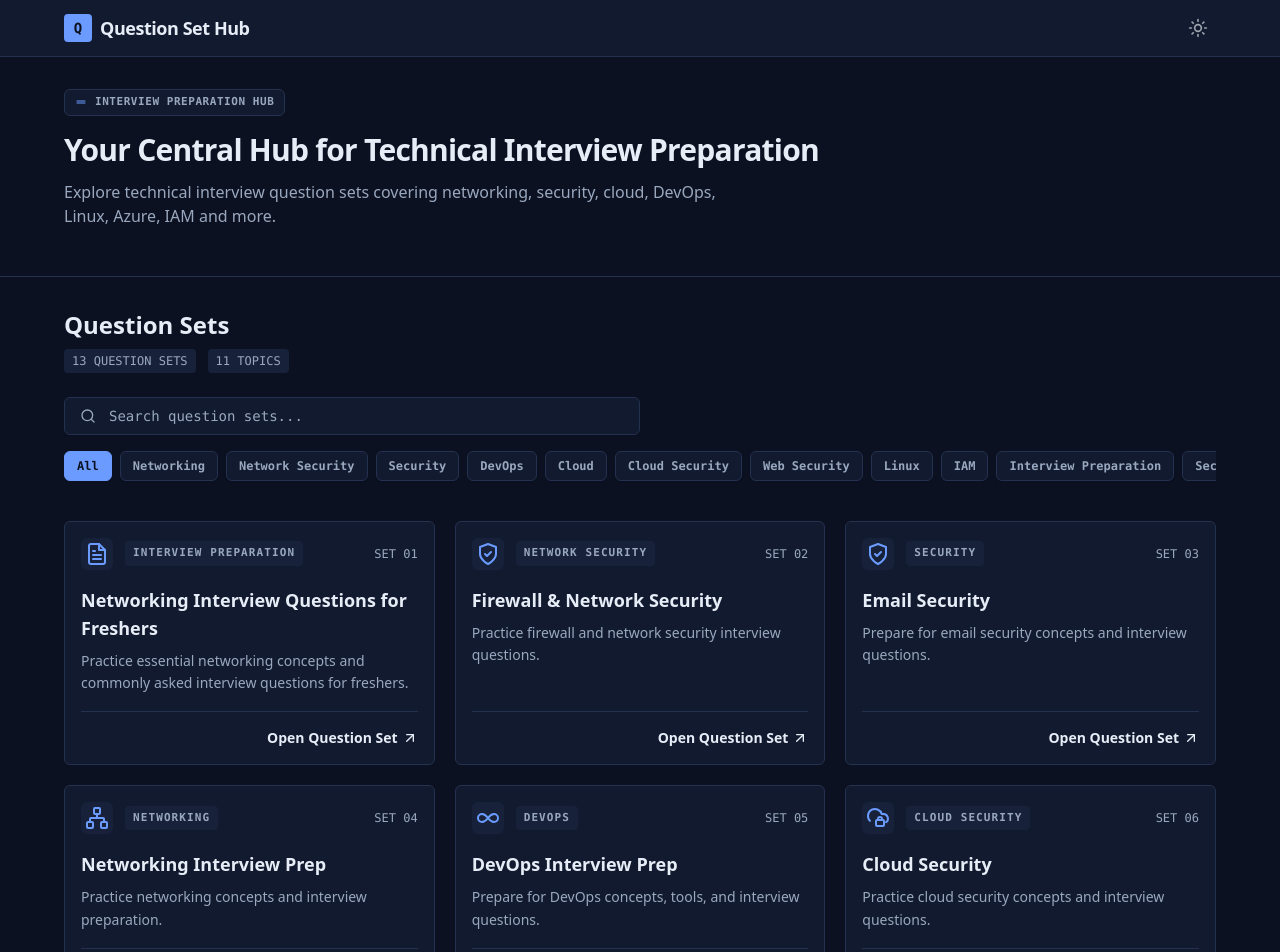
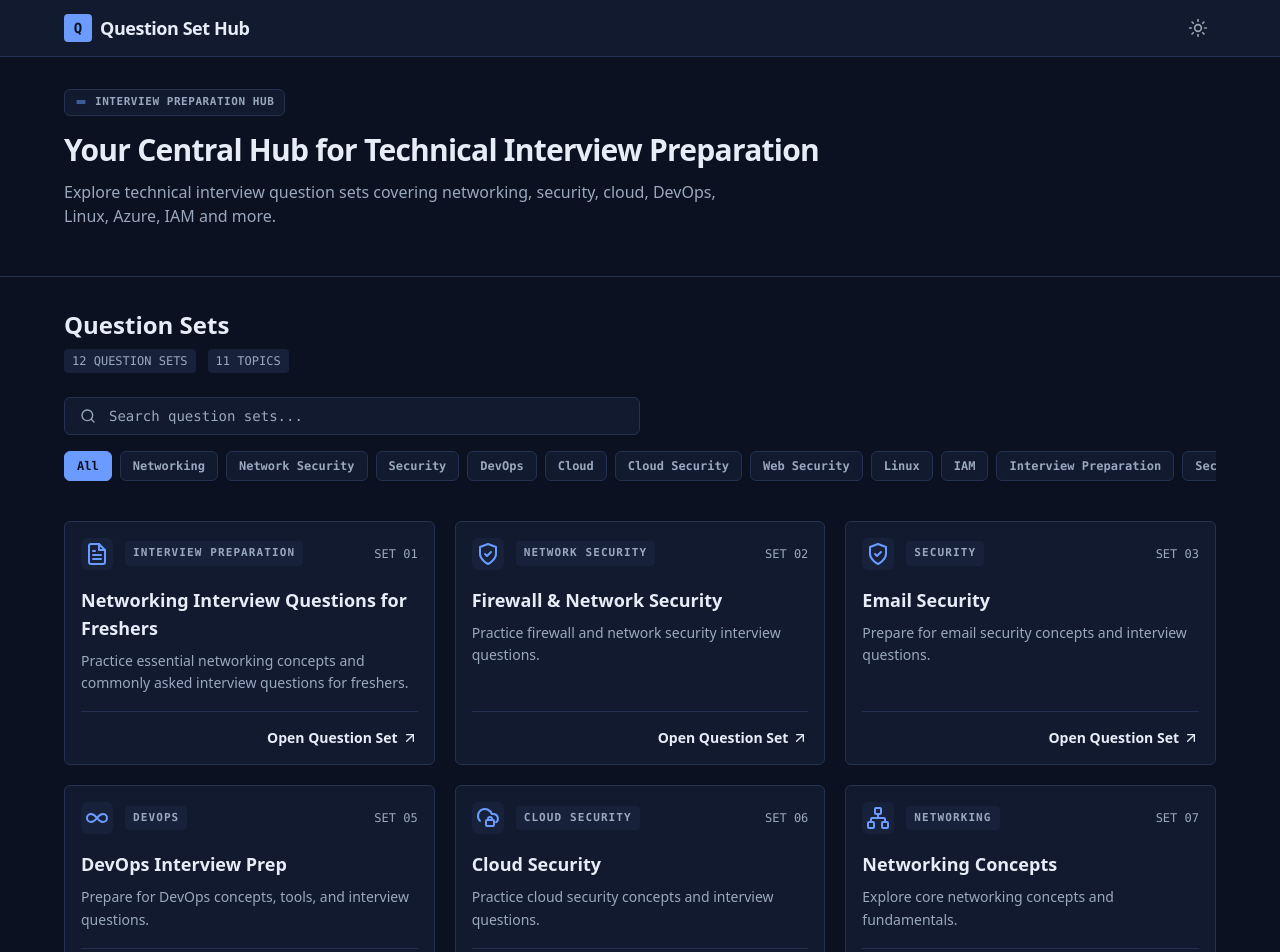
Before and after one commit to Nirmalakhadka18/Question_Set_Hub, a React (Vite) app: page / in a window 1280 px wide. Shown: the top 952 px of the page. Built offline with nearby package versions, Linux system fonts and the light colour scheme.

Commit message:
Remove duplicate networking interview set

```diff
--- a/src/data/questionSets.ts
+++ b/src/data/questionSets.ts
@@ -46,14 +46,6 @@ export const questionSets: QuestionSet[] = [
     description: "Prepare for email security concepts and interview questions.",
     category: "Security",
     url: "https://miles-performed-namespace-barry.trycloudflare.com/"
-  },
-  {
-    id: "4",
-    number: "04",
-    title: "Networking Interview Prep",
-    description: "Practice networking concepts and interview preparation.",
-    category: "Networking",
-    url: "https://networking-interview-prep.olladns.workers.dev"
   },
   {
     id: "5",
```
